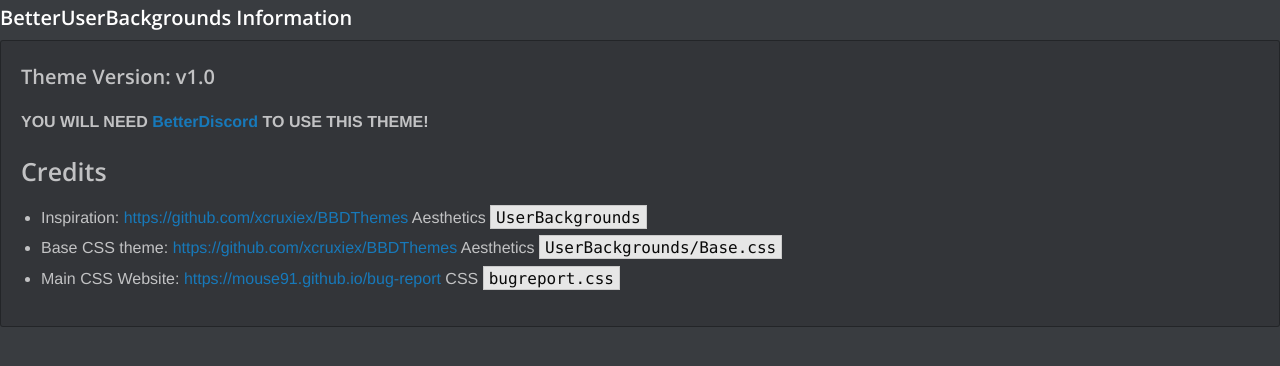
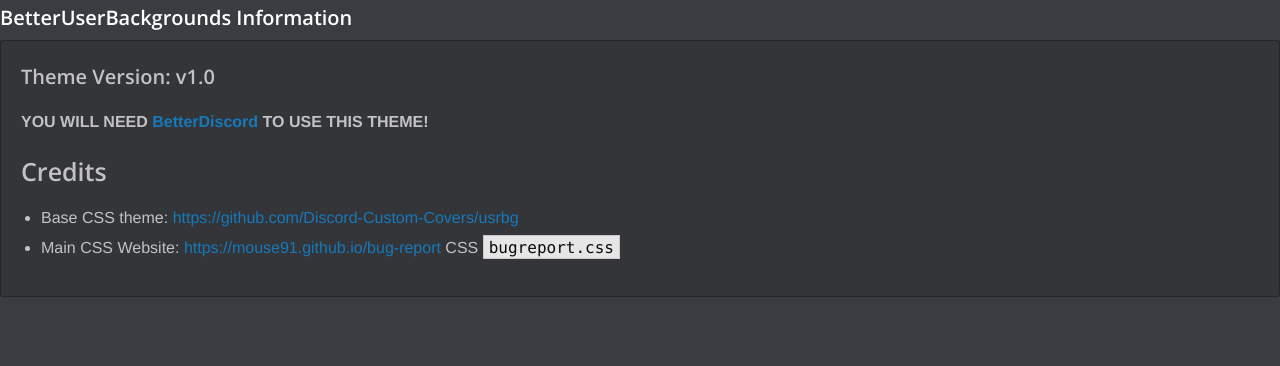
Before and after one commit to MirayXS/BetterUserBackgrounds, a plain HTML site: page information.html in a window 1280 px wide. Shown: the part 58-424 px from the top of the page. Drawn offline with nearby package versions, Linux system fonts and the light colour scheme.

Commit message:
Update information.html

```diff
--- a/information.html
+++ b/information.html
@@ -39,8 +39,7 @@
 <h6><p><strong>YOU WILL NEED <a href="https://betterdiscord.net/"> BetterDiscord</a> TO USE THIS THEME!</h6></p>
 <h4><p><strong>Credits</strong></h4></p>
         <ul>
-          <h6><li>Inspiration: <a href="https://github.com/xcruxiex/BBDThemes">https://github.com/xcruxiex/BBDThemes</a> Aesthetics <code>UserBackgrounds</code></h6></li>
-          <h6><li>Base CSS theme: <a href="https://github.com/xcruxiex/BBDThemes">https://github.com/xcruxiex/BBDThemes</a> Aesthetics <code>UserBackgrounds/Base.css</code></h6></li>
+          <h6><li>Base CSS theme: <a href="https://github.com/Discord-Custom-Covers/usrbg">https://github.com/Discord-Custom-Covers/usrbg</a></h6></li>
 	  <h6><li>Main CSS Website: <a href="https://mouse91.github.io/bug-report">https://mouse91.github.io/bug-report</a> CSS <code>bugreport.css</code></h6></li>
         </ul>
       </div>
```
